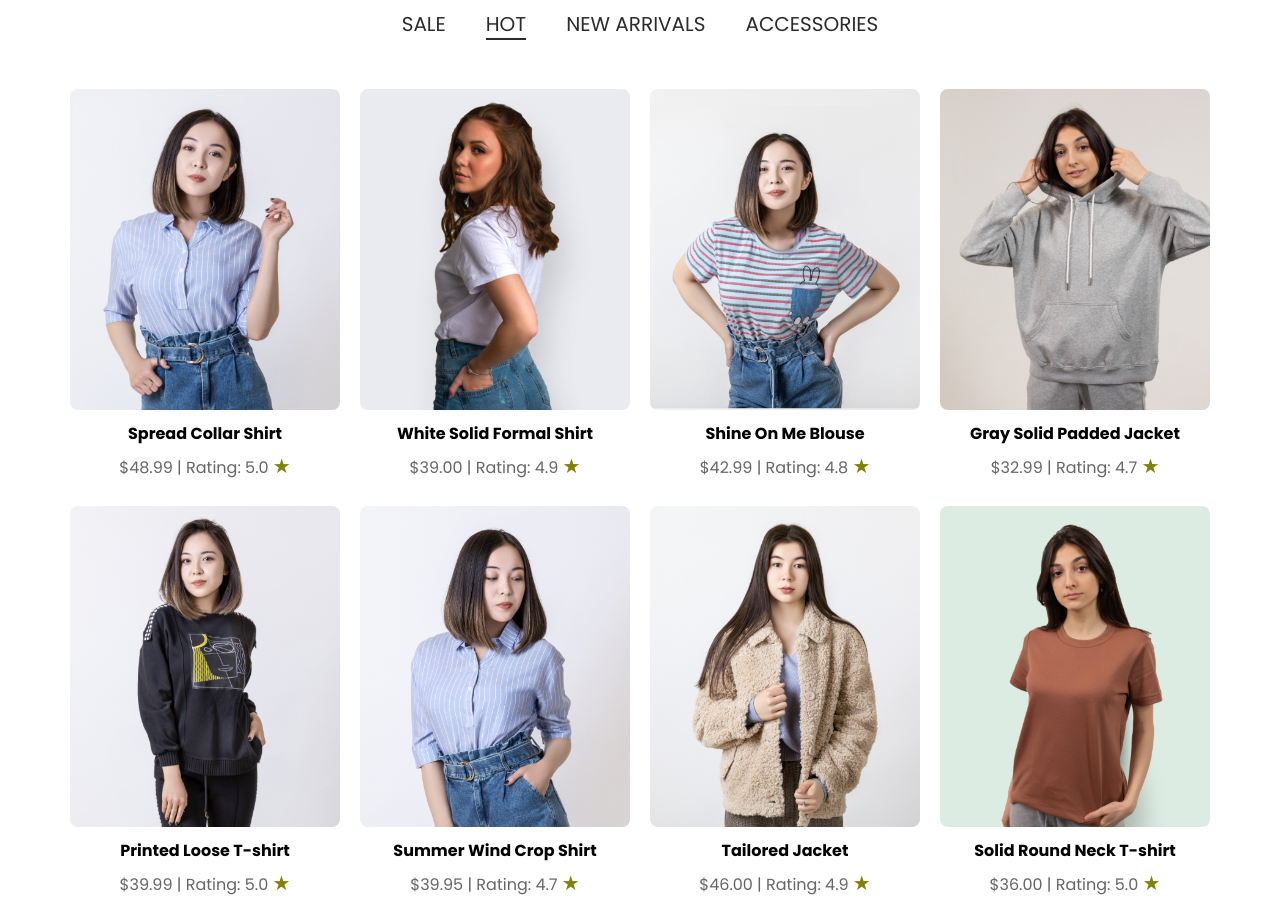
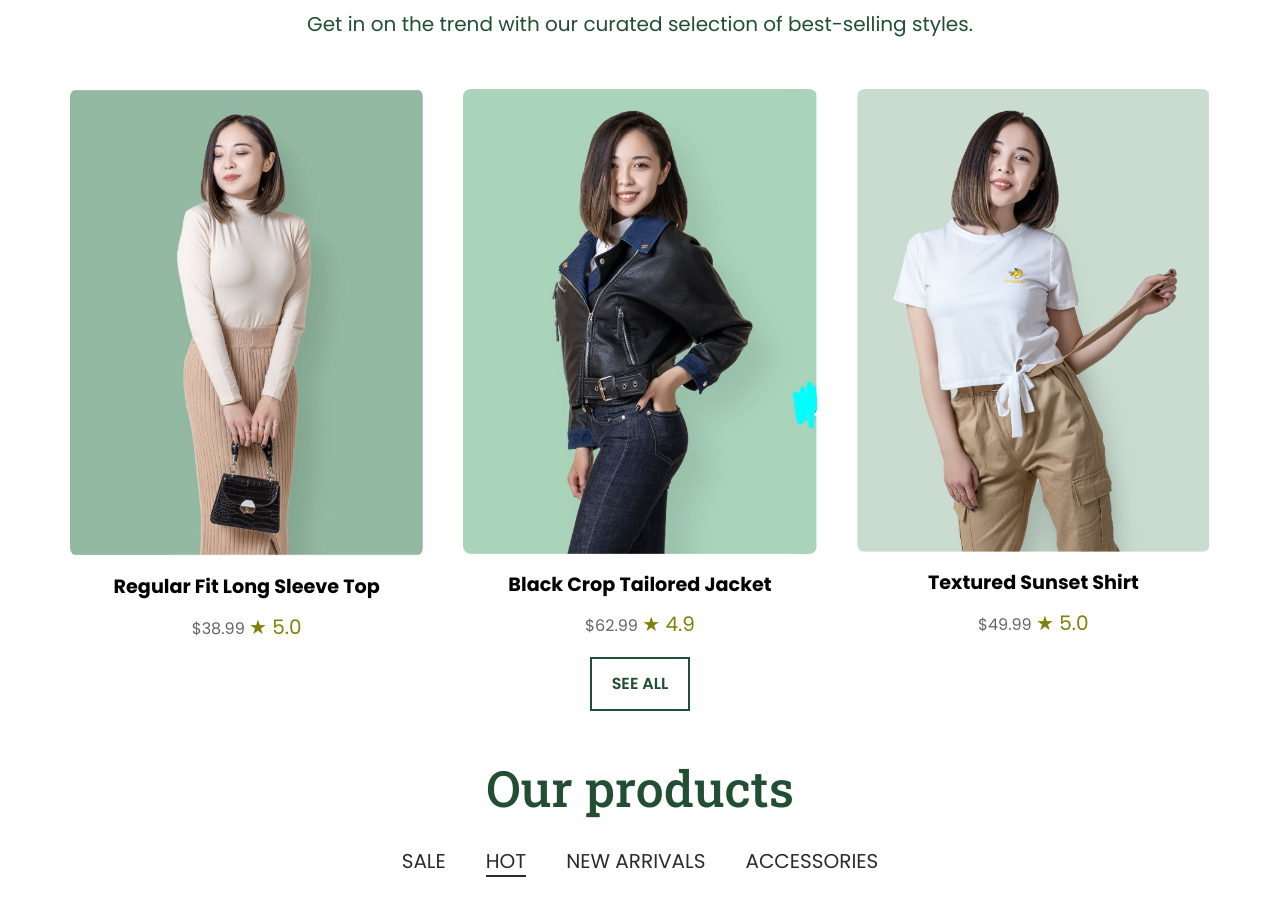
Before and after one commit to dicethedev/CSC-Web-project-Sparkle-Team, a plain HTML site: page index.html in a window 1280 px wide. Shown: the part 234-1157 px from the top of the page. Drawn offline with Linux system fonts and the light colour scheme.

Commit message:
Added Best Selling Section

```diff
--- a/css/styles.css
+++ b/css/styles.css
@@ -69,6 +69,43 @@ body {
 .rating-star {
   color: rgb(129, 129, 10); /* Yellow color */
   font-size: 20px; /* Adjust font size */
+}
+
+.best-selling {
+  padding: 20px;
+  max-width: 1200px;
+  margin: 0 auto;
+}
+
+.best-selling-list {
+  display: grid;
+  grid-template-columns: repeat(3, 1fr);
+  row-gap: 20px;
+  column-gap: 20px;
+  text-align: center;
+}
+
+.best-selling-pro {
+  background-color: #ffffff;
+  border-radius: 8px;
+  padding: 10px;
+}
+
+.best-selling-pro img {
+  max-width: 100%;
+  height: auto;
+  border-radius: 8px;
+  cursor: pointer;
+}
+
+.best-selling-pro h2 {
+  font-size: 1.2em;
+  margin: 10px 0;
+}
+
+.best-selling-pro p {
+  margin: 5px 0;
+  color: #666666;
 }
 
 .productmain {
@@ -431,7 +468,16 @@ img {
   .text-xxl {
     font-size: 2.5rem;
   }
+
+  .best-selling-list {
+    grid-template-columns: repeat(2, 1fr);
+  }
+
+  .best-selling h2 {
+    font-size: 1.1em;
+  }
 }
+
 
 /* @media (max-width: 500px) {
 
@@ -661,4 +707,12 @@ img {
     padding: 8px; /* Adjust padding for smaller screens */
   }
 
+  .best-selling-list {
+    grid-template-columns: 1fr;
+  }
+
+  .best-selling {
+    padding: 15px;
+  }
+
 }
--- a/index.html
+++ b/index.html
@@ -100,6 +100,33 @@
     <!-- ---------------------------------- ABDULSAMOD SECTION - HERO ---------------------------------------- -->
 
     <!-- --------------------------------- BLESSING SECTION - BEST SELLING ------------------------------------------------- -->
+
+    <header class="custom-header">
+      <h1>Best selling</h1>
+      <p>Get in on the trend with our curated selection of best-selling styles.</p>
+    </header>
+    <div class="best-selling">
+      <div class="best-selling-list">
+        <div class="best-selling-pro">
+          <img src="images/best-1.png" alt="Regular Fit Long Sleeve Top">
+          <h2>Regular Fit Long Sleeve Top</h2>
+          <p>$38.99 <span class="rating-star">★ 5.0</span></p>
+        </div>
+        <div class="best-selling-pro">
+          <img src="images/best-2.png" alt="Black Crop Tailored Jacket">
+          <h2>Black Crop Tailored Jacket</h2>
+          <p>$62.99 <span class="rating-star">★ 4.9</span></p>
+        </div>
+        <div class="best-selling-pro">
+          <img src="images/best-3.PNG" alt="Textured Sunset Shirt">
+          <h2>Textured Sunset Shirt</h2>
+          <p>$49.99 <span class="rating-star">★ 5.0</span></p>
+        </div>
+      </div>
+      <div class="text-center">
+        <a href="#" class="btn">See all</a>
+      </div>
+    </div>
 
     <!-- --------------------------------- ELIJAH SECTION - PRODUCTS DETAILS ------------------------------------------------- -->
     <!-- Custom header section for product categories -->
--- a/js/modal.js
+++ b/js/modal.js
@@ -6,6 +6,15 @@ var modalImg = document.getElementById("modalImage");
 var captionText = document.getElementById("caption");
 
 var images = document.querySelectorAll('.product img');
+images.forEach(image => {
+    image.addEventListener('click', function() {
+        modal.style.display = "block";
+        modalImg.src = this.src;
+        captionText.innerHTML = this.alt;
+    });
+});
+
+var images = document.querySelectorAll('.best-selling-pro img ');
 images.forEach(image => {
     image.addEventListener('click', function() {
         modal.style.display = "block";
```
Also changed, not shown: images/best-1.png (added), images/best-2.png (added), images/best-3.PNG (added).
